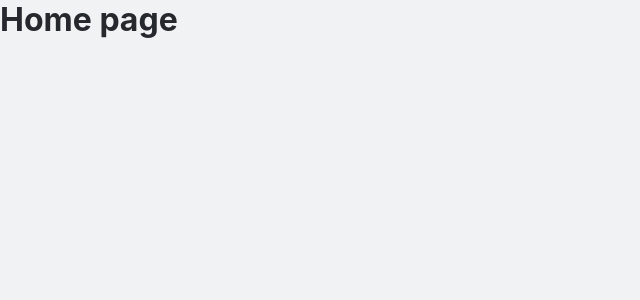
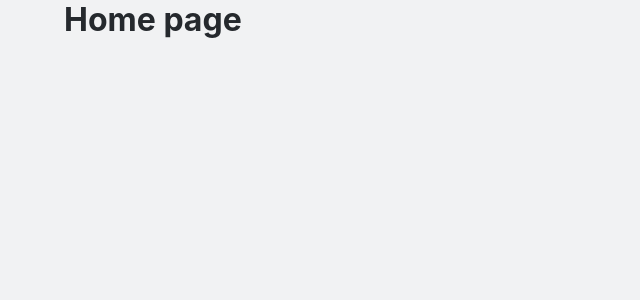
Before and after one commit to LeoRangel/me-adota, a React (Create React App) app: page / in a window 1280 px wide. Shown: the top 300 px of the page, without its empty margins (0-640 px from the left). Built offline with nearby package versions, Linux system fonts and the light colour scheme.

Commit message:
Add Wrapper component

```diff
--- /dev/null
+++ b/src/components/Wrapper/index.tsx
@@ -0,0 +1,10 @@
+import { ReactNode } from 'react';
+import * as S from './styles';
+
+type WrapperProps = {
+  children: ReactNode;
+};
+
+export function Wrapper({ children }: WrapperProps) {
+  return <S.Wrapper>{children}</S.Wrapper>;
+}
--- /dev/null
+++ b/src/components/Wrapper/styles.ts
@@ -0,0 +1,10 @@
+import styled from 'styled-components';
+
+export const Wrapper = styled.div`
+  width: 100%;
+  max-width: 1200px;
+  margin: auto;
+  display: flex;
+  flex-direction: column;
+  padding: var(--pd-container);
+`;
--- a/src/components/index.ts
+++ b/src/components/index.ts
@@ -1 +1 @@
-// export * from './Wrapper';
+export * from './Wrapper';
--- a/src/pages/Home/index.tsx
+++ b/src/pages/Home/index.tsx
@@ -1,9 +1,12 @@
+import { Wrapper } from '../../components';
 import * as S from './styles';
 
 export function Home() {
   return (
     <S.MainContent>
-      <h1>Home page</h1>
+      <Wrapper>
+        <h1>Home page</h1>
+      </Wrapper>
     </S.MainContent>
   );
 }
```
